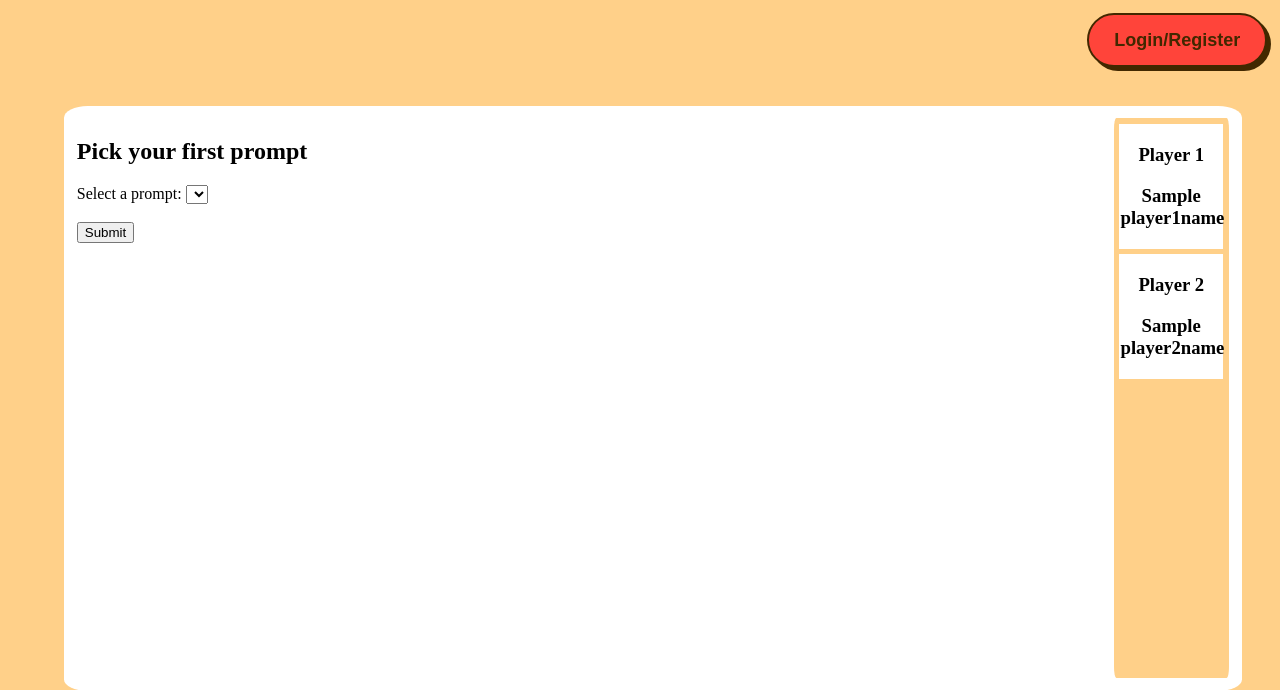
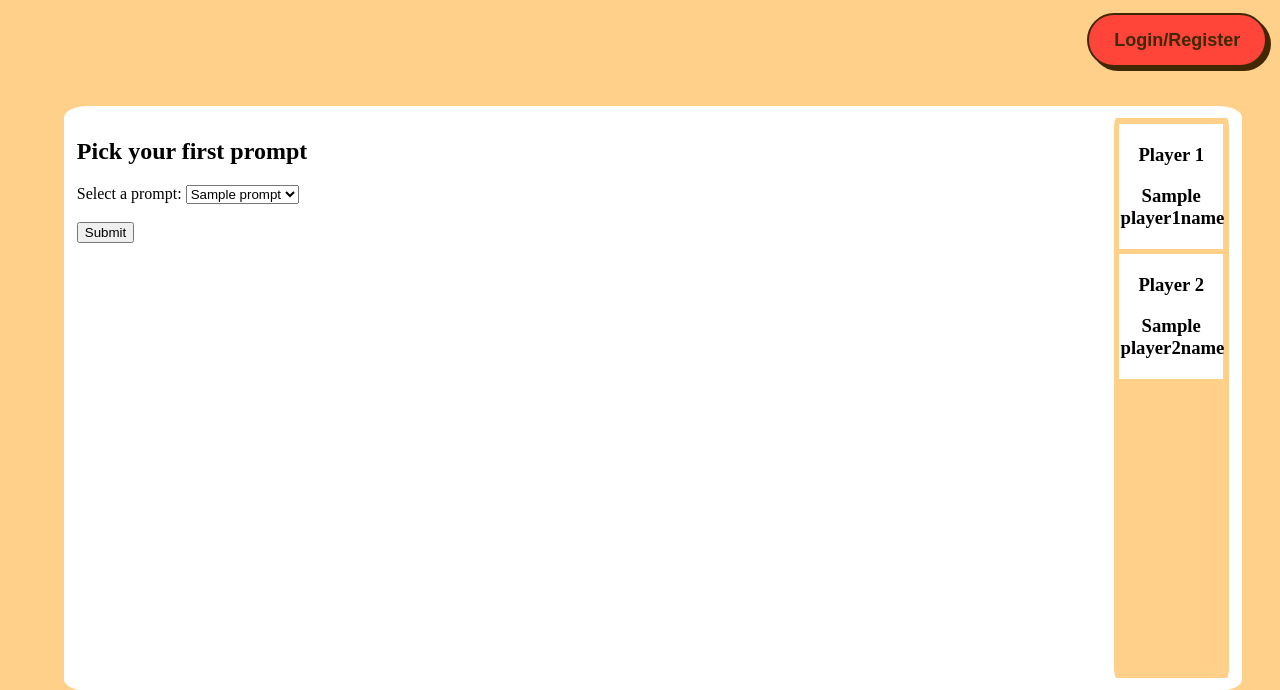
Before and after one commit to Nooriejbk/flask-practice, a Flask app: template templates/prompt.html in a window 1280 px wide. Shown: the top 690 px of the page. Run offline with Flask 3, Linux system fonts and the light colour scheme; the template is opened without the code that fills it: most values are stand-ins (such as "Sample title", 1, 10 or a date in 2020); lists and menus that the app fills with data are empty.

Commit message:
loading prompts to dropdown menu

```diff
--- a/templates/prompt.html
+++ b/templates/prompt.html
@@ -154,11 +154,11 @@
     <div class="play">
       <div id="gamespace">
         <h2> Pick your first prompt</h2>
-        <form action="selection.html">
+        <form action="/selection">
           <label for="prompts">Select a prompt:</label>
           <select name="prompts" id="prompts">
-            {% for prompt in PROMPTS %}
-            <option value="{{ loop.index }}">{{prompt}}</option>
+            {% for prompt in prompts %}
+            <option value="{{ prompt['id'] }}">{{prompt['prompt']}}</option>
             {% endfor %}
           </select>
           <br><br>
```
